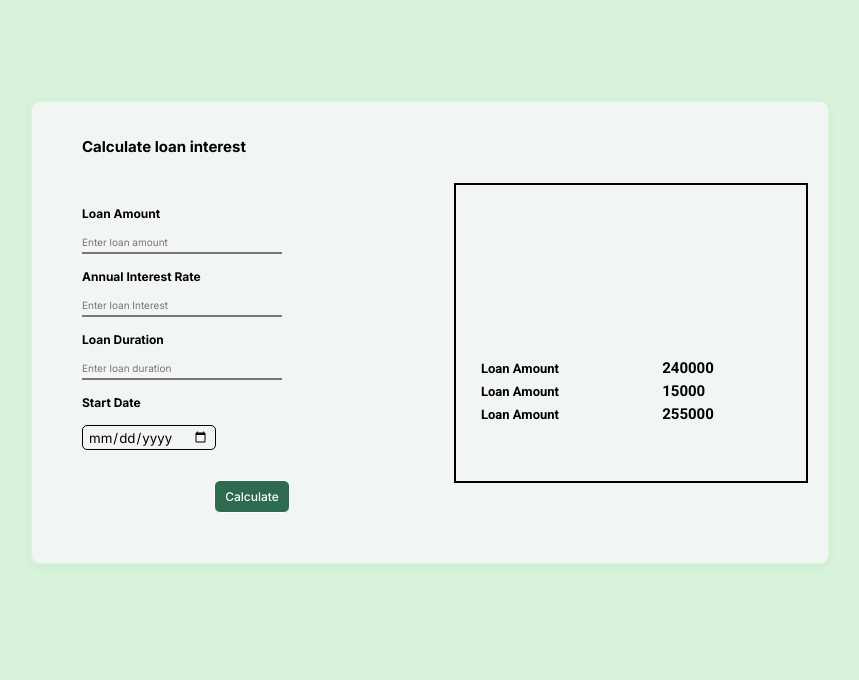
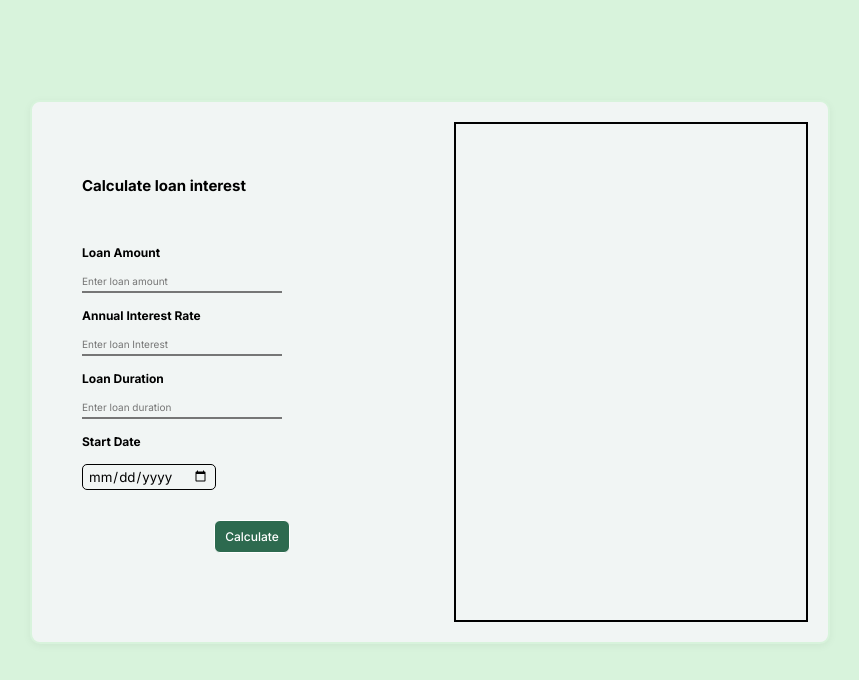
Before and after one commit to GiftinTech/Loan-Calculator, a website built with Vite: page index.html in a window 1280 px wide. Shown: the whole page, without its empty margins (210-1069 px from the left). Built offline with nearby package versions, Linux system fonts and the light colour scheme.

Commit message:
Move css to src/ + change build/ to public/ for Vite server

```diff
--- a/index.html
+++ b/index.html
@@ -10,8 +10,8 @@
       content="A simple loan calculator that shows monthly payments and an amortisation chart using HTML, CSS, JavaScript and TypeScript."
     />
     <title>Loan Calculator</title>
-    <link rel="stylesheet" href="/build/styles.css" />
-    <link rel="icon" href="/build/lc-favicon.png" />
+    <link rel="stylesheet" href="/src/styles.css" />
+    <link rel="icon" href="/lc-favicon.png" />
   </head>
 
   <body>
@@ -64,15 +64,9 @@
 
       <div class="chart-wrapper">
         <canvas id="myChart"></canvas>
-        <div class="chart-details js-loan-chart-amount">
-          <p>Loan Amount <span>240000</span></p>
-        </div>
-        <div class="chart-details js-total-chart-interest">
-          <p>Loan Amount <span>15000</span></p>
-        </div>
-        <div class="chart-details js-total-chart-payment">
-          <p>Loan Amount <span>255000</span></p>
-        </div>
+        <div class="chart-details js-loan-chart-amount"></div>
+        <div class="chart-details js-total-chart-interest"></div>
+        <div class="chart-details js-total-chart-payment"></div>
       </div>
     </div>
 
--- a/build/styles.css
+++ b/src/styles.css
@@ -1,4 +1,4 @@
-@import url("https://fonts.googleapis.com/css2?family=Inter:ital,opsz,wght@0,14..32,100..900;1,14..32,100..900&family=Outfit:wght@100..900&family=Roboto:ital,wght@0,100..900;1,100..900&family=Space+Grotesk:wght@300..700&display=swap");
+@import url('https://fonts.googleapis.com/css2?family=Inter:ital,opsz,wght@0,14..32,100..900;1,14..32,100..900&family=Outfit:wght@100..900&family=Roboto:ital,wght@0,100..900;1,100..900&family=Space+Grotesk:wght@300..700&display=swap');
 
 *,
 *::before,
@@ -42,7 +42,7 @@ body {
   margin: 0 auto;
   padding: 100px 20px 0;
   background-color: var(--BORDER);
-  font-family: "Roboto", sans-serif;
+  font-family: 'Roboto', sans-serif;
 }
 
 .loan-wrapper {
@@ -62,7 +62,7 @@ body {
 label,
 input {
   display: block;
-  font-family: "Inter", sans-serif;
+  font-family: 'Inter', sans-serif;
 }
 
 label {
@@ -76,7 +76,7 @@ label {
   margin-bottom: 50px;
 }
 
-.loan-input[type="number"] {
+.loan-input[type='number'] {
   border-top: transparent;
   border-left: transparent;
   border-right: transparent;
@@ -97,7 +97,7 @@ label {
   box-shadow: none;
 }
 
-input[type="date"] {
+input[type='date'] {
   background-color: var(--BACKGROUND);
   padding: 2px 5px;
   border: 1px solid #000;
@@ -112,13 +112,13 @@ input[type="date"] {
   border-radius: 3px;
 }
 
-.loan-input[type="number"]::-webkit-inner-spin-button,
-.loan-input[type="number"]::-webkit-outer-spin-button {
+.loan-input[type='number']::-webkit-inner-spin-button,
+.loan-input[type='number']::-webkit-outer-spin-button {
   -webkit-appearance: none;
   margin: 0;
 }
 
-.loan-input[type="number"] {
+.loan-input[type='number'] {
   appearance: textfield;
   -moz-appearance: textfield;
 }
@@ -145,22 +145,17 @@ input[type="date"] {
   border: 2px solid black;
   padding: 5px 25px;
   min-width: 240px;
-  height: 300px;
+  height: 500px;
+}
 
-  & #myChart {
-    margin-bottom: 10px;
-  }
+.chart-details p {
+  font-size: 13px;
+  font-weight: bold;
+}
 
-  & .chart-details p {
-    margin-top: 5px;
-    font-size: 13px;
-    font-weight: bold;
-  }
-
-  & .chart-details span {
-    font-size: 15px;
-    margin-left: 100px;
-  }
+.chart-details span {
+  font-size: 15px;
+  margin-left: 50px;
 }
 
 @media (min-width: 768px) {
--- a/vite.config.ts
+++ b/vite.config.ts
@@ -1,11 +1,11 @@
 // vite.config.ts
-import { defineConfig } from 'vite'
+import { defineConfig } from 'vite';
 
 export default defineConfig({
-  root: '.',               // use current directory as root
-  base: './',              // ensures relative paths
+  root: '.', // use current directory as root
+  base: './', // ensures relative paths
   build: {
-    outDir: 'build',        // output directory
-    emptyOutDir: true      // clean before build
-  }
-})
+    outDir: 'build', // output directory
+    emptyOutDir: true, // clean before build
+  },
+});
```
Also changed, not shown: public/lc-favicon.png (renamed from build/lc-favicon.png).
